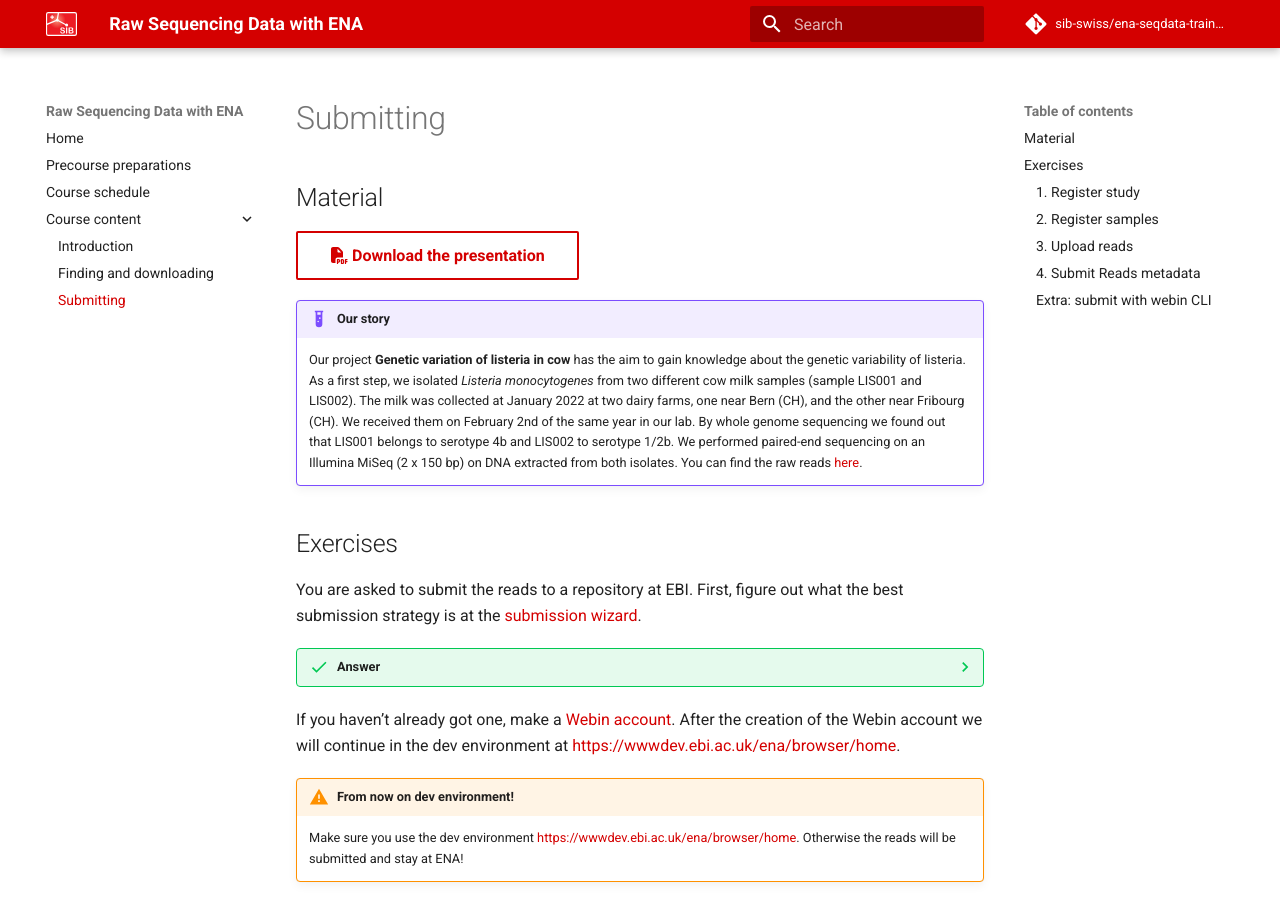
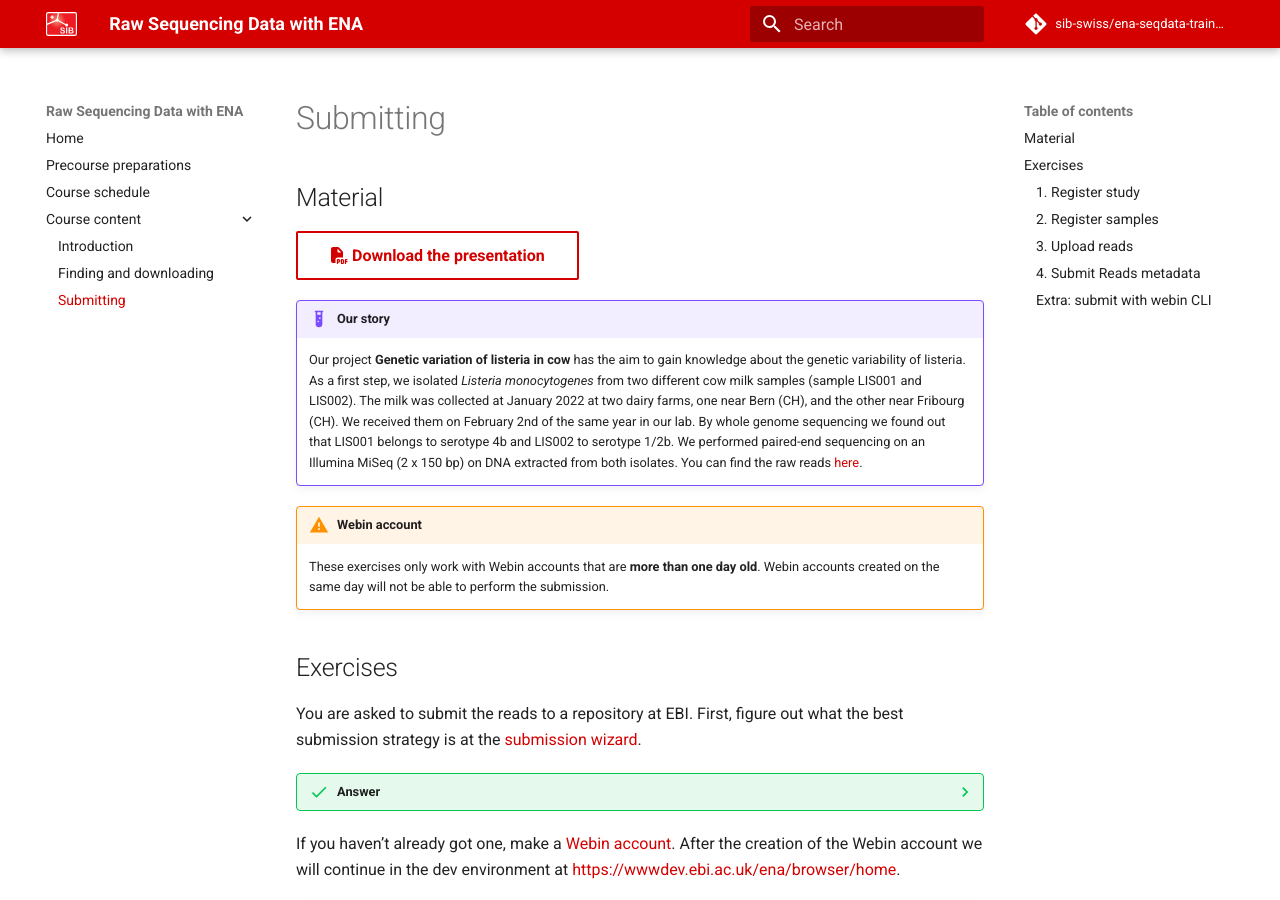
Before and after one commit to sib-swiss/ena-seqdata-training, an MkDocs documentation site: the page built from docs/course_content/submitting.md, in a window 1280 px wide and 900 px high. Built offline with MkDocs 1.6.1 and Material for MkDocs 9.7.7, drawn with Linux system fonts in a browser that asks for light colours; comment, search, counter and statistics services are not loaded; the version menu is left out.

Commit message:
notes on webin accounts

```diff
--- a/docs/course_content/submitting.md
+++ b/docs/course_content/submitting.md
@@ -5,6 +5,9 @@
 
 !!! example "Our story"
     Our project **Genetic variation of listeria in cow** has the aim to gain knowledge about the genetic variability of listeria. As a first step, we isolated *Listeria monocytogenes* from two different cow milk samples (sample LIS001 and LIS002). The milk was collected at January 2022 at two dairy farms, one near Bern (CH), and the other near Fribourg (CH). We received them on February 2nd of the same year in our lab. By whole genome sequencing we found out that LIS001 belongs to serotype 4b and LIS002 to serotype 1/2b. We performed paired-end sequencing on an Illumina MiSeq (2 x 150 bp) on DNA extracted from both isolates. You can find the raw reads [here](https://ena-seqdata-training.s3.eu-central-1.amazonaws.com/listeria_reads.tar.gz).
+
+!!! warning "Webin account"
+    These exercises only work with Webin accounts that are **more than one day old**. Webin accounts created on the same day will not be able to perform the submission.
 
 ## Exercises
 
```
Also changed, not shown: docs/precourse.md (+1 -1 lines).
